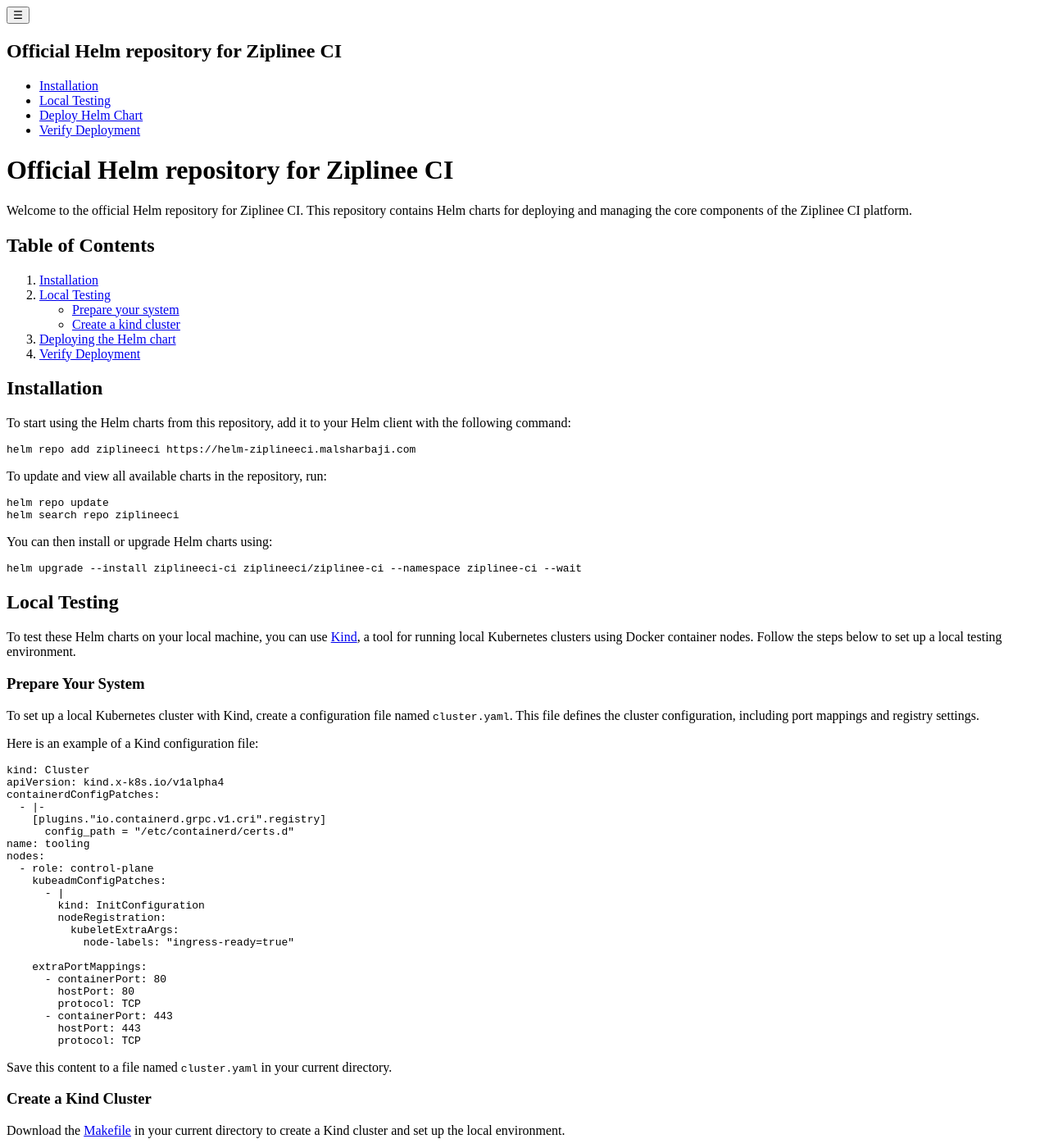
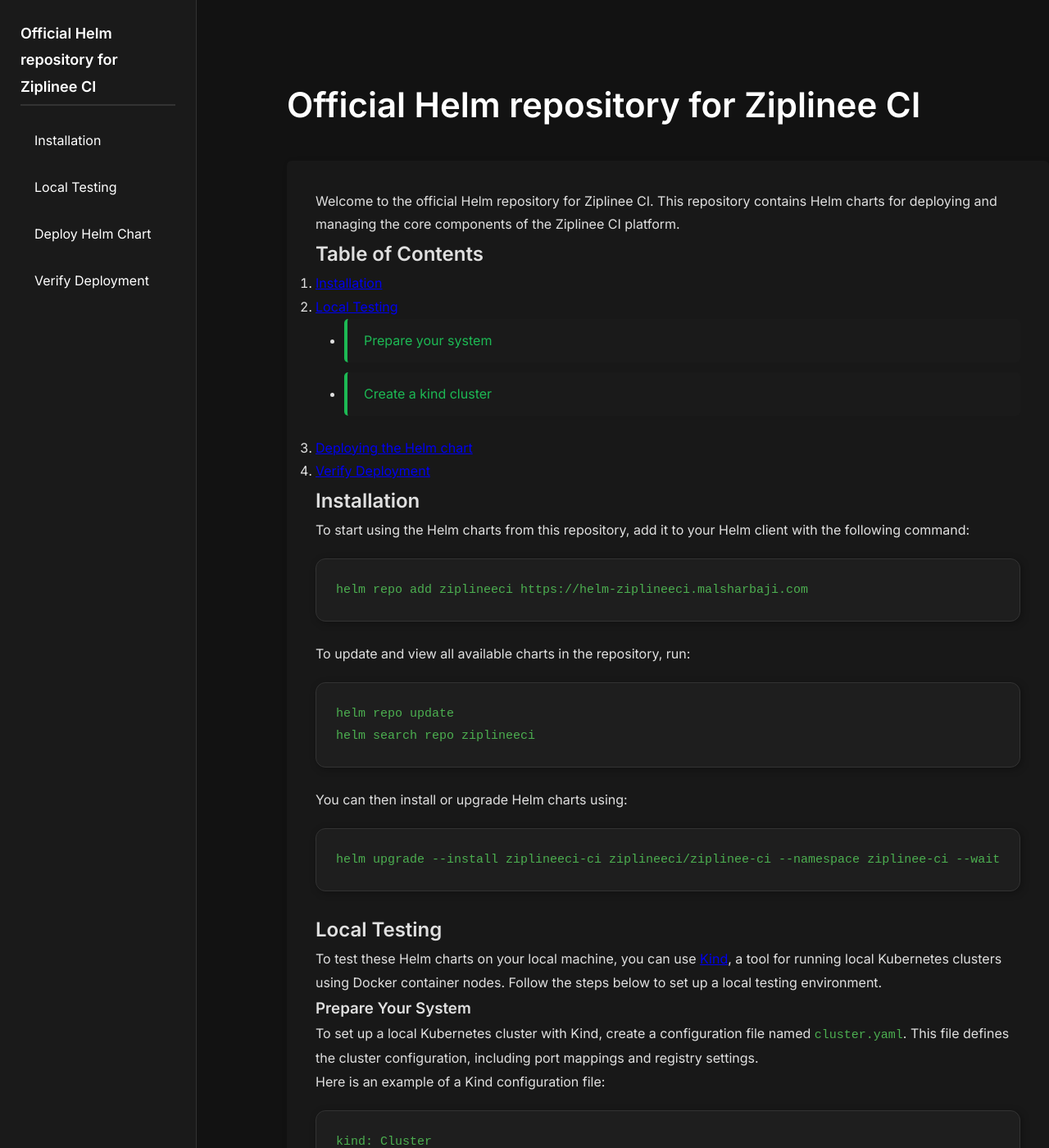
Before and after one commit to ziplineeci/ziplinee-helm-charts, a Jekyll site: the page built from README.md, in a window 1280 px wide and 1400 px high. Shown: the whole window at 82% size. Built offline with Jekyll 4.4.1, drawn with Linux system fonts in a browser that asks for light colours; our own code applies the rules of GitHub Pages for plain Markdown files; the repository's description, which GitHub fills in, is left out.

Commit message:
Fix style spaces

```diff
--- a/assets/css/style.css
+++ b/assets/css/style.css
@@ -1,10 +1,156 @@
-/* 📌 Table of Contents - Enhanced Style */
+/* General Reset */
+* {
+    box-sizing: border-box;
+    margin: 0;
+    padding: 0;
+}
+
+body {
+    font-family: 'Inter', sans-serif;
+    line-height: 1.8;
+    color: #e0e0e0;
+    background-color: #121212;
+    padding-bottom: 60px;
+}
+
+/* Layout */
+.container {
+    display: flex;
+    max-width: 1600px; /* Increased max width */
+    margin: auto;
+    padding: 40px;
+}
+
+/* 📌 Sidebar */
+.sidebar {
+    width: 240px;
+    position: fixed;
+    left: 0;
+    top: 0;
+    height: 100vh;
+    background: #1a1a1a;
+    padding: 25px;
+    color: white;
+    overflow-y: auto;
+    border-right: 1px solid #333;
+    transition: transform 0.3s ease-in-out;
+}
+
+/* Sidebar Title */
+.sidebar h2 {
+    font-size: 18px;
+    margin-bottom: 20px;
+    font-weight: bold;
+    border-bottom: 2px solid #333;
+    padding-bottom: 5px;
+}
+
+/* Sidebar Navigation */
+.sidebar nav ul {
+    list-style: none;
+    padding-left: 0;
+}
+
+.sidebar nav ul li {
+    margin: 12px 0;
+    padding-left: 5px;
+}
+
+.sidebar nav ul li a {
+    color: white;
+    text-decoration: none;
+    transition: 0.3s;
+    display: block;
+    padding: 8px 12px;
+    border-radius: 5px;
+}
+
+.sidebar nav ul li a:hover {
+    background: #333;
+    color: #1DB954;
+}
+
+/* Active Section Indicator */
+.sidebar nav ul li a.active {
+    background: #1DB954;
+    color: #fff;
+}
+
+/* 📌 Responsive Sidebar */
+@media (max-width: 768px) {
+    .sidebar {
+        width: 250px;
+        transform: translateX(-100%);
+        position: fixed;
+        z-index: 1000;
+        box-shadow: 2px 0px 10px rgba(0, 0, 0, 0.5);
+    }
+
+    .sidebar.open {
+        transform: translateX(0);
+    }
+
+    .content {
+        margin-left: 0;
+        width: 100%;
+    }
+}
+
+/* 📌 Hamburger Menu */
+.menu-toggle {
+    position: fixed;
+    top: 15px;
+    left: 15px;
+    background: #1DB954;
+    color: white;
+    border: none;
+    padding: 10px 12px;
+    font-size: 20px;
+    border-radius: 5px;
+    cursor: pointer;
+    z-index: 1100;
+    transition: background 0.3s ease;
+}
+
+.menu-toggle:hover {
+    background: #25d366;
+}
+
+/* Hide menu button on larger screens */
+@media (min-width: 769px) {
+    .menu-toggle {
+        display: none;
+    }
+}
+
+/* 📌 Main Content */
+.content {
+    margin-left: 260px;
+    padding: 50px;
+    max-width: 1100px; /* Increased width */
+    width: 100%;
+}
+
+/* 📌 Header */
+header h1 {
+    font-size: 42px;
+    font-weight: bold;
+    color: #ffffff;
+    margin-bottom: 30px;
+}
+
+header p {
+    color: #b0b0b0;
+    font-size: 18px;
+}
+
+/* 📌 Improved Table of Contents */
 .toc {
     padding: 20px;
     background: #181818;
     border-left: 4px solid #1DB954;
     margin-bottom: 40px;
-    border-radius: 6px;
+    border-radius: 5px;
     box-shadow: 2px 2px 10px rgba(0, 0, 0, 0.2);
 }
 
@@ -14,64 +160,114 @@
     color: #1DB954;
 }
 
-/* 📌 TOC List Styling */
+/* TOC List */
 .toc ul {
     list-style: none;
-    padding-left: 0;
+    padding-left: 25px;
 }
 
 .toc ul li {
-    margin: 12px 0;
-    padding: 10px 15px;
-    background: #222;
+    margin: 10px 0;
+}
+
+.toc ul li a {
+    color: #1DB954;
+    text-decoration: none;
+    font-weight: 500;
+    transition: color 0.3s;
+}
+
+.toc ul li a:hover {
+    color: #25d366;
+    text-decoration: underline;
+}
+
+/* Proper Nested TOC */
+.toc ul ul {
+    padding-left: 30px;
+    border-left: 2px solid #1DB954;
+    margin-top: 6px;
+}
+
+.toc ul ul li {
+    margin: 5px 0;
+}
+
+/* 📌 Code Blocks */
+pre {
+    background: #1e1e1e;
+    padding: 24px;
+    border-radius: 12px;
+    overflow-x: auto;
+    color: #d4d4d4;
+    font-size: 14px;
+    border: 1px solid #333;
+    box-shadow: 2px 2px 10px rgba(0, 0, 0, 0.3);
+    margin-top: 20px;
+    margin-bottom: 25px;
+    width: 100%;
+    max-width: 1050px; /* Matches content width */
+}
+
+/* Code Styling */
+code {
+    color: #4CAF50;
+    font-size: 15px;
+}
+
+/* 📌 Section Styling */
+section {
+    margin-bottom: 65px;
+    padding: 35px;
+    border-bottom: 1px solid #333;
+    background: #181818;
+    border-radius: 6px;
+    box-shadow: 2px 2px 8px rgba(0, 0, 0, 0.1);
+    max-width: 1050px; /* Matches content width */
+}
+
+/* 📌 Improved Lists */
+.content ul {
+    list-style-type: disc;
+    padding-left: 35px;
+    margin-bottom: 25px;
+}
+
+.content ul li {
+    margin-bottom: 12px;
+    padding-left: 18px;
+    border-left: 4px solid #1DB954;
+    background: #1a1a1a;
+    padding: 12px 20px;
     border-radius: 5px;
     transition: all 0.3s ease-in-out;
 }
 
-.toc ul li:hover {
-    background: #333;
+.content ul li:hover {
+    background: #222;
+    border-left: 4px solid #25d366;
 }
 
-/* 📌 TOC List Links */
-.toc ul li a {
+.content ul li a {
     color: #1DB954;
     text-decoration: none;
     font-weight: 500;
-    font-size: 16px;
-    display: flex;
-    align-items: center;
-    transition: color 0.3s ease-in-out;
+    transition: color 0.3s;
 }
 
-.toc ul li a:hover {
-    color: #25d366;
-}
-
-/* 📌 TOC Nested List (Sub-items) */
-.toc ul ul {
-    padding-left: 20px;
-    border-left: 2px solid #1DB954;
-    margin-top: 8px;
-}
-
-.toc ul ul li {
-    margin: 8px 0;
-    padding: 8px 15px;
-    background: #292929;
-    border-radius: 5px;
-}
-
-.toc ul ul li:hover {
-    background: #353535;
-}
-
-/* 📌 TOC Sub-item Links */
-.toc ul ul li a {
-    color: #1DB954;
-    font-size: 15px;
-}
-
-.toc ul ul li a:hover {
+.content ul li a:hover {
     color: #25d366;
     text-decoration: underline;
 }
+
+/* 📌 Nested Lists */
+.content ul ul {
+    margin-top: 10px;
+    padding-left: 35px;
+    border-left: 2px solid #888;
+}
+
+.content ul ul li {
+    padding: 10px 16px;
+    background: #181818;
+}
```
